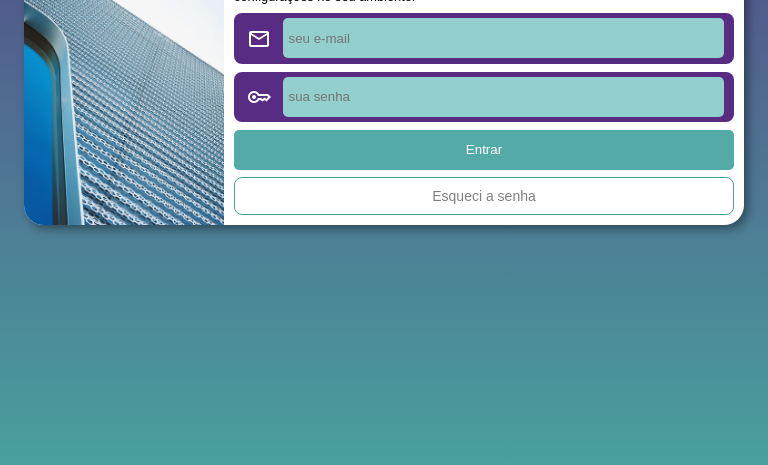
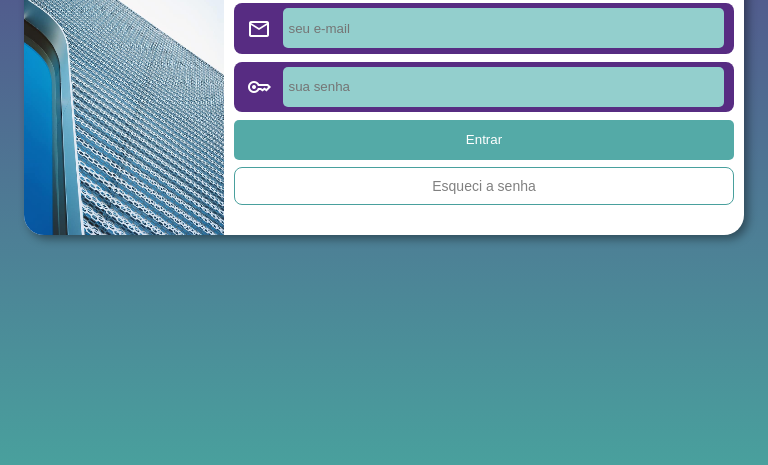
Before and after one commit to RhuanSousa/projeto-login, a plain HTML site: page index.html in a window 768 px wide. Shown: the part 335-800 px from the top of the page. Drawn offline with nearby package versions, Linux system fonts and the light colour scheme.

Commit message:
corrigido altura

```diff
--- a/estilos/mediaqueries.css
+++ b/estilos/mediaqueries.css
@@ -8,7 +8,7 @@
 
     main {
         max-width: 900px;
-        height: 320px;
+        height: 340px;
     }
 
     .form p {
@@ -22,7 +22,7 @@
     #login img {
         border-radius: 20px 0 0 20px;
         width: 200px;
-        height: 320px;
+        height: 340px;
     }
 
     input {
@@ -30,7 +30,7 @@
     }
 }
 
-@media screen and (min-width: 992px) and (max-width: 1200px) {
+@media screen and (min-width: 992px) {
     body {
         background-image: linear-gradient(#572c82, #49a09d);
     }
--- a/estilos/style.css
+++ b/estilos/style.css
@@ -33,7 +33,7 @@ main {
     box-shadow: 4px 4px 10px rgba(0, 0, 0, 0.397);
     background-color: white;
     border-radius: 20px;
-    height: 540px;
+    height: 570px;
 }
 
 .form {
```
